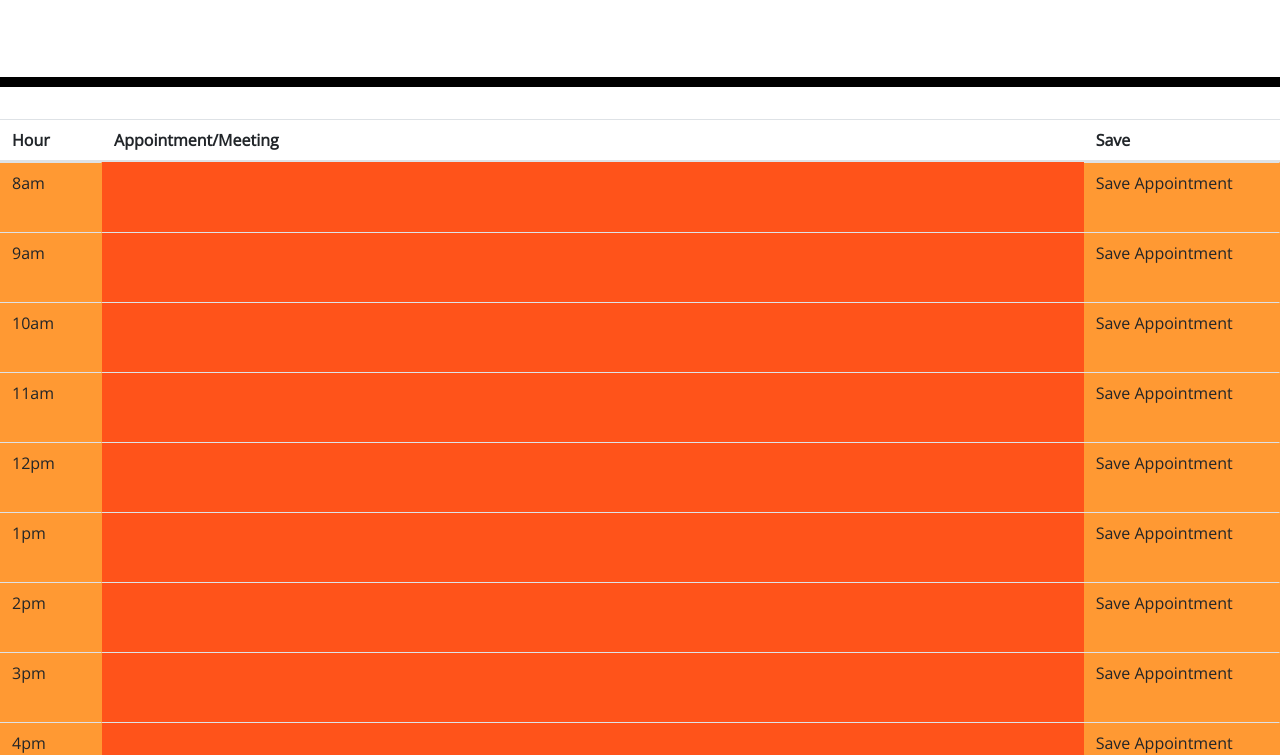
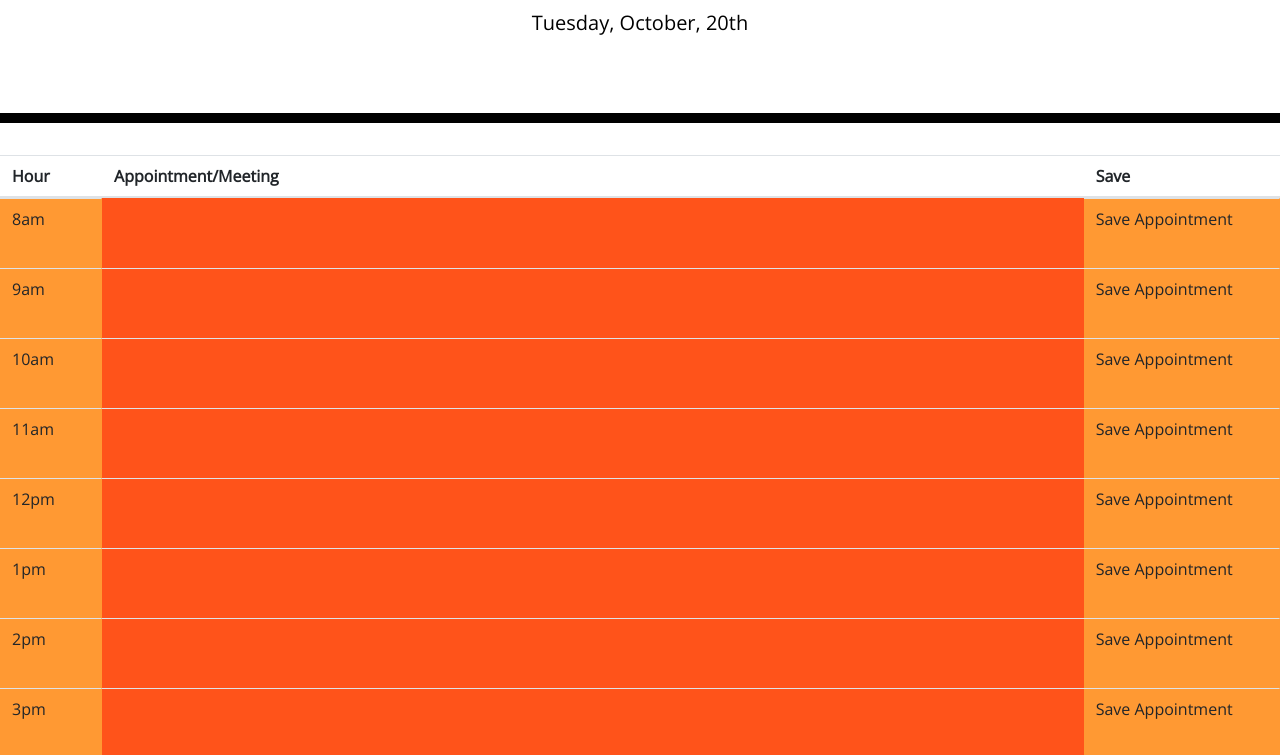
Before and after one commit to NPitroff/Nicolai-workplace-calendar, a plain HTML site: page index.html in a window 1280 px wide. Shown: the part 197-952 px from the top of the page. Drawn offline with nearby package versions, Linux system fonts and the light colour scheme.

Commit message:
Added JS to create the time and select elements

```diff
--- a/index.html
+++ b/index.html
@@ -39,47 +39,47 @@
           <th>Save</th>
         </tr>
         <tr id="time-table">
-          <td id="select" onclick="newAppt()";>8am</td>
-          <td id="appt"><textarea name="" id="" cols="50" rows="1"></textarea></td>
-          <td id="savebtn">Save Appointment</td>
+          <td id= "8am" class="select";>8am</td>
+          <td class="appt"><textarea class="description" id="" cols="50" rows="1"></textarea></td>
+          <td class="savebtn">Save Appointment</td>
+        </tr>
+        <tr >
+          <td id="" class="select" ;>9am</td>
+          <td class="appt"><textarea class="description" id="" cols="50" rows="1"></textarea></td>
+          <td class="savebtn" >Save Appointment</td>
+        </tr><tr>
+          <td id="" class="select" ;>10am</td>
+          <td class="appt"><textarea class="description" id="" cols="50" rows="1"></textarea></td>
+          <td class="savebtn" >Save Appointment</td>
+        </tr><tr>
+          <td id= "" class="select" ;>11am</td>
+          <td class="appt"><textarea class="description" id="" cols="50" rows="1"></textarea></td>
+          <td class="savebtn" >Save Appointment</td>
+        </tr><tr>
+          <td id="" class="select" ;>12pm</td>
+          <td class="appt"><textarea class="description" id="" cols="50" rows="1"></textarea></td>
+          <td class="savebtn" >Save Appointment</td>
+        </tr><tr>
+          <td id="" class="select" ;>1pm</td>
+          <td class="appt"><textarea class="description" id="" cols="50" rows="1"></textarea></td></td>
+          <td class="savebtn" >Save Appointment</td>
+        </tr><tr>
+          <td id="" class="select" ;>2pm</td>
+          <td class="appt"><textarea class="description" id="" cols="50" rows="1"></textarea></td>
+          <td class="savebtn" >Save Appointment</td>
+        </tr><tr>
+          <td id="" class="select" ;>3pm</td>
+          <td class="appt"><textarea class="description" id="" cols="50" rows="1"></textarea></td>
+          <td class="savebtn" >Save Appointment</td>
+        </tr><tr>
+          <td id="" class="select" ;>4pm</td>
+          <td class="appt"><textarea class="description" id="" cols="50" rows="1"></textarea></td>
+          <td class="savebtn" >Save Appointment</td>
         </tr>
         <tr>
-          <td id="select" onclick="newAppt()";>9am</td>
-          <td id="appt"><textarea name="" id="" cols="50" rows="1"></textarea></td>
-          <td id="savebtn">Save Appointment</td>
-        </tr><tr>
-          <td id="select" onclick="";>10am</td>
-          <td id="appt"><textarea name="" id="" cols="50" rows="1"></textarea></td>
-          <td id="savebtn">Save Appointment</td>
-        </tr><tr>
-          <td id="select" onclick="";>11am</td>
-          <td id="appt"><textarea name="" id="" cols="50" rows="1"></textarea></td>
-          <td id="savebtn">Save Appointment</td>
-        </tr><tr>
-          <td id="select" onclick="";>12pm</td>
-          <td id="appt"><textarea name="" id="" cols="50" rows="1"></textarea></td>
-          <td id="savebtn">Save Appointment</td>
-        </tr><tr>
-          <td id="select" onclick="";>1pm</td>
-          <td id="appt"><textarea name="" id="" cols="50" rows="1"></textarea></td></td>
-          <td id="savebtn">Save Appointment</td>
-        </tr><tr>
-          <td id="select" onclick="";>2pm</td>
-          <td id="appt"><textarea name="" id="" cols="50" rows="1"></textarea></td>
-          <td id="savebtn">Save Appointment</td>
-        </tr><tr>
-          <td id="select" onclick="";>3pm</td>
-          <td id="appt"><textarea name="" id="" cols="50" rows="1"></textarea></td>
-          <td id="savebtn">Save Appointment</td>
-        </tr><tr>
-          <td id="select" onclick="";>4pm</td>
-          <td id="appt"><textarea name="" id="" cols="50" rows="1"></textarea></td>
-          <td id="savebtn">Save Appointment</td>
-        </tr>
-        <tr>
-          <td id="select" onclick="";>5pm</td>
-          <td id="appt"><textarea name="" id="" cols="50" rows="1"></textarea></td>
-          <td id="savebtn">Save Appointment</td>
+          <td id="" class="select" ;>5pm</td>
+          <td class="appt"><textarea class="description" id="" cols="50" rows="1"></textarea></td>
+          <td class="savebtn" >Save Appointment</td>
         </tr>
       </thead>
     <script src="https://code.jquery.com/jquery-3.4.1.min.js"></script>
--- a/script.js
+++ b/script.js
@@ -1 +1,34 @@
-var schedule;
+console.log(moment().hours());
+var currentTime = moment().hours()
+//# is for grabbing a dom element by id, "." is calling for class
+$("#currentDay").text(moment().format("dddd, MMMM, Do"));
+
+// function saveAppt(){
+//     console.log("Save button Click", $(this));
+
+
+// }
+
+
+
+
+
+
+// USING JQUERY TO CALL A FUNCTION BY CLASS NAME
+$("#calendar thead tr td").on("click", function(){
+    console.log($(this).text());
+    var hour= $(this).siblings(".select").text();
+    var descr = $(this).siblings(".appt").find(".description").val();
+    console.log(hour, descr);
+    localStorage.setItem(hour, descr);
+
+})
+///////////////////////////////////////////////////
+$("#calendar tr").each(function(){
+    console.log($(this).children(".select").text())
+    var hour = $(this).children(".select").text();
+    $(this).children(".appt").find(".description").val(localStorage.getItem(hour));
+    // if hour.splice() < currentTime $this.addClass("past")
+    // else if hour.splice() = currentTime $this.addClass("present")
+    // else hour.splice() > currentTime $this.addClass("future")
+})
--- a/style.css
+++ b/style.css
@@ -58,7 +58,7 @@ textarea{
   color: white;
 }
 
-#savebtn {
+.savebtn {
   border-right: 1px solid #ff9933;
   cursor: pointer;
   display: block;
@@ -66,7 +66,7 @@ textarea{
   height: 4.375em;
 }
 
-#savebtn:hover{
+.savebtn:hover{
 background-color: #ffcc99;
 }
 
@@ -79,7 +79,7 @@ table#calendar td{
   height: 4.375em;
 }
 
-table#calendar td#select {
+table#calendar td.select {
   border-right: 1px solid #ff9933;
   cursor: pointer;
   display: block;
@@ -87,10 +87,10 @@ table#calendar td#select {
   height: 4.375em;
 }
 
-table#calendar td#select:hover{
+table#calendar td.select:hover{
   background-color: #ffcc99;
 }
 
-#appt{
+.appt{
   background-color: #ff531a;
 }
```
